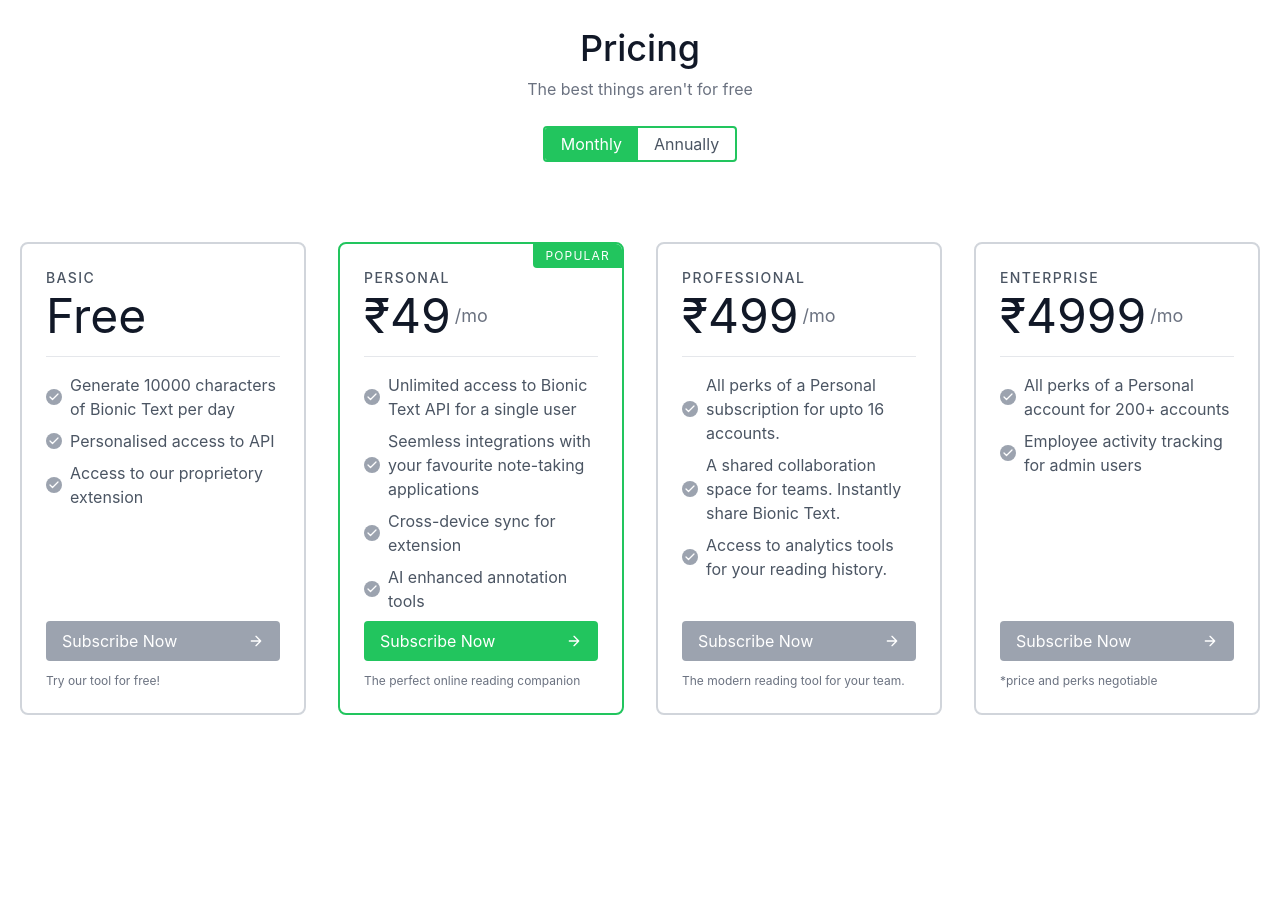
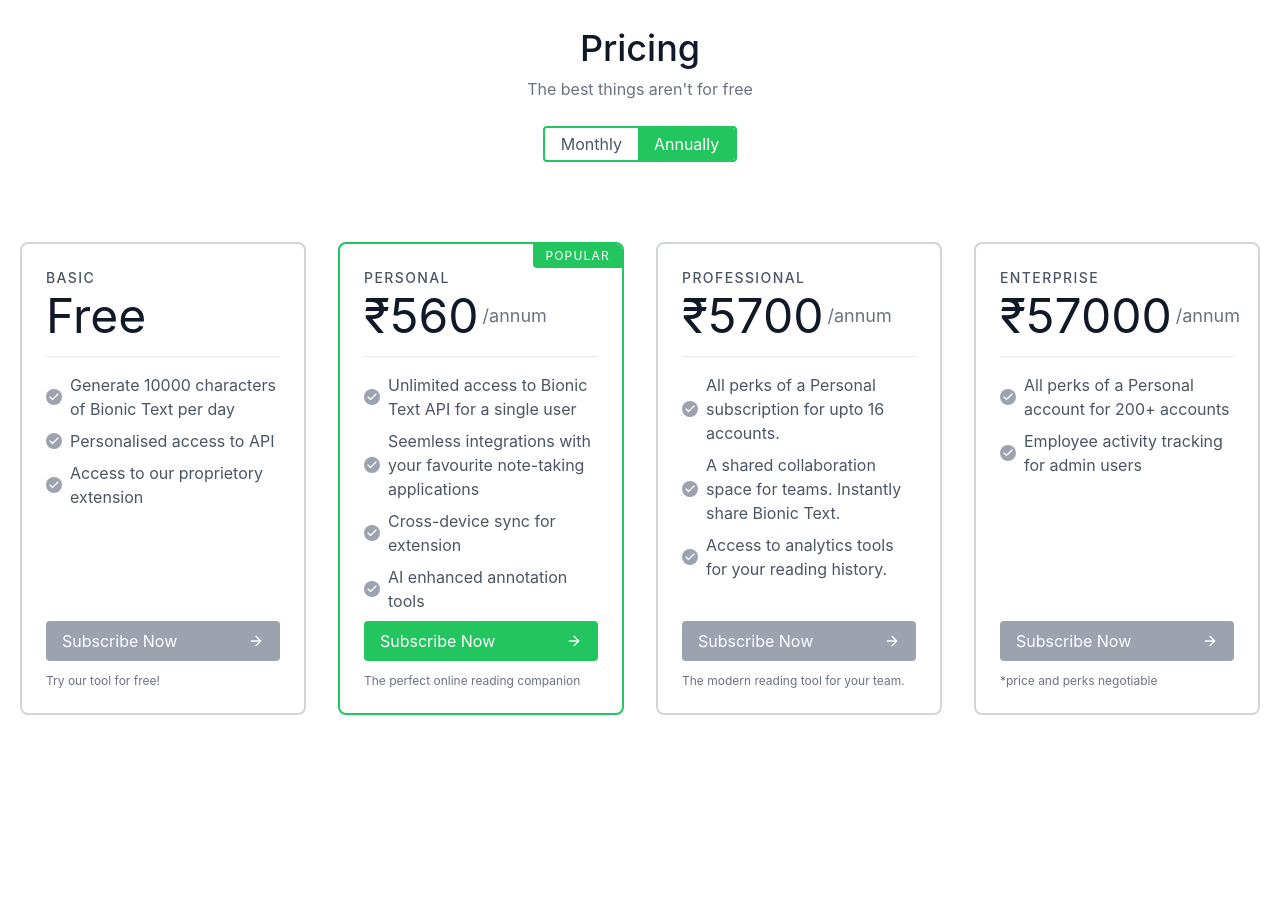
Before and after one commit to KDwevedi/btp, a React (Create React App) app: page / in a window 1280 px wide. Shown: the part 1920-2831 px from the top of the page. Built offline with nearby package versions, Linux system fonts and the light colour scheme.

Commit message:
payment plan can be displayed annually and monthly

```diff
--- a/src/components/header.js
+++ b/src/components/header.js
@@ -205,6 +205,7 @@ import { Link } from "react-router-dom";
 // }
 
 export default function Header() {
+
     return (
         <header class="text-gray-600 body-font">
             <div class="container mx-auto flex flex-wrap p-5 flex-col md:flex-row items-center">
--- a/src/components/payment-plans.js
+++ b/src/components/payment-plans.js
@@ -1,4 +1,29 @@
+import { useState } from "react";
+
+const Monthly = 0
+const Annually = 1
+
 export default function PayPlans(props) {
+
+  const [payPeriod, setPayPeriod] = useState(1)
+
+  let pricing = {
+    prices: {
+      0: ['Free', '49', '499', '4999'],
+      1: ['Free', '560','5700', '57000']
+    },
+    suffix: {
+      0: 'mo',
+      1: 'annum'
+    }
+  }
+
+  const buttonClass = {
+    0: ["py-1 px-4 bg-green-500 text-white focus:outline-none", "py-1 px-4 focus:outline-none"],
+    1: ["py-1 px-4 focus:outline-none", "py-1 px-4 bg-green-500 text-white focus:outline-none"]
+  }
+
+
     return (
     <section class="text-gray-600 body-font overflow-hidden">
         <div id="payment-plans" class="container px-5 py-24 mx-auto">
@@ -6,15 +31,15 @@ export default function PayPlans(props) {
                 <h1 class="sm:text-4xl text-3xl font-medium title-font mb-2 text-gray-900">Pricing</h1>
                 <p class="lg:w-2/3 mx-auto leading-relaxed text-base text-gray-500">The best things aren't for free</p>
                 <div class="flex mx-auto border-2 border-green-500 rounded overflow-hidden mt-6">
-                    <button class="py-1 px-4 bg-green-500 text-white focus:outline-none">Monthly</button>
-                    <button class="py-1 px-4 focus:outline-none">Annually</button>
+                    <button class={buttonClass[payPeriod][Monthly]} onClick={()=>setPayPeriod(Monthly)}>Monthly</button>
+                    <button class={buttonClass[payPeriod][Annually]} onClick={()=>setPayPeriod(Annually)}>Annually</button>
                 </div>
             </div>
             <div class="flex flex-wrap -m-4">
                 <div class="p-4 xl:w-1/4 md:w-1/2 w-full">
                     <div class="h-full p-6 rounded-lg border-2 border-gray-300 flex flex-col relative overflow-hidden">
                         <h2 class="text-sm tracking-widest title-font mb-1 font-medium">BASIC</h2>
-                        <h1 class="text-5xl text-gray-900 pb-4 mb-4 border-b border-gray-200 leading-none">Free</h1>
+                        <h1 class="text-5xl text-gray-900 pb-4 mb-4 border-b border-gray-200 leading-none">{pricing.prices[payPeriod][0]}</h1>
                         <p class="flex items-center text-gray-600 mb-2">
                             <span class="w-4 h-4 mr-2 inline-flex items-center justify-center bg-gray-400 text-white rounded-full flex-shrink-0">
                                 <svg fill="none" stroke="currentColor" stroke-linecap="round" stroke-linejoin="round" stroke-width="2.5" class="w-3 h-3" viewBox="0 0 24 24">
@@ -50,8 +75,8 @@ export default function PayPlans(props) {
                         <span class="bg-green-500 text-white px-3 py-1 tracking-widest text-xs absolute right-0 top-0 rounded-bl">POPULAR</span>
                         <h2 class="text-sm tracking-widest title-font mb-1 font-medium">PERSONAL</h2>
                         <h1 class="text-5xl text-gray-900 leading-none flex items-center pb-4 mb-4 border-b border-gray-200">
-                            <span>₹49</span>
-                            <span class="text-lg ml-1 font-normal text-gray-500">/mo</span>
+                            <span>₹{pricing.prices[payPeriod][1]}</span>
+                            <span class="text-lg ml-1 font-normal text-gray-500">/{pricing.suffix[payPeriod]}</span>
                         </h1>
                         <p class="flex items-center text-gray-600 mb-2">
                         <span class="w-4 h-4 mr-2 inline-flex items-center justify-center bg-gray-400 text-white rounded-full flex-shrink-0">
@@ -93,8 +118,8 @@ export default function PayPlans(props) {
         <div class="h-full p-6 rounded-lg border-2 border-gray-300 flex flex-col relative overflow-hidden">
           <h2 class="text-sm tracking-widest title-font mb-1 font-medium">PROFESSIONAL</h2>
           <h1 class="text-5xl text-gray-900 leading-none flex items-center pb-4 mb-4 border-b border-gray-200">
-            <span>₹499</span>
-            <span class="text-lg ml-1 font-normal text-gray-500">/mo</span>
+            <span>₹{pricing.prices[payPeriod][2]}</span>
+            <span class="text-lg ml-1 font-normal text-gray-500">/{pricing.suffix[payPeriod]}</span>
           </h1>
           <p class="flex items-center text-gray-600 mb-2">
             <span class="w-4 h-4 mr-2 inline-flex items-center justify-center bg-gray-400 text-white rounded-full flex-shrink-0">
@@ -129,8 +154,8 @@ export default function PayPlans(props) {
         <div class="h-full p-6 rounded-lg border-2 border-gray-300 flex flex-col relative overflow-hidden">
           <h2 class="text-sm tracking-widest title-font mb-1 font-medium">ENTERPRISE</h2>
           <h1 class="text-5xl text-gray-900 leading-none flex items-center pb-4 mb-4 border-b border-gray-200">
-            <span>₹4999</span>
-            <span class="text-lg ml-1 font-normal text-gray-500">/mo</span>
+            <span>₹{pricing.prices[payPeriod][3]}</span>
+            <span class="text-lg ml-1 font-normal text-gray-500">/{pricing.suffix[payPeriod]}</span>
           </h1>
           <p class="flex items-center text-gray-600 mb-2">
             <span class="w-4 h-4 mr-2 inline-flex items-center justify-center bg-gray-400 text-white rounded-full flex-shrink-0">
```
